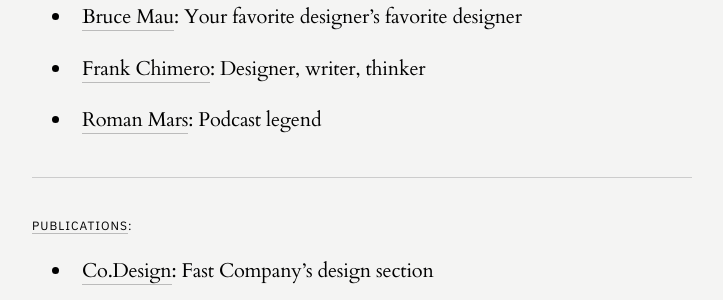
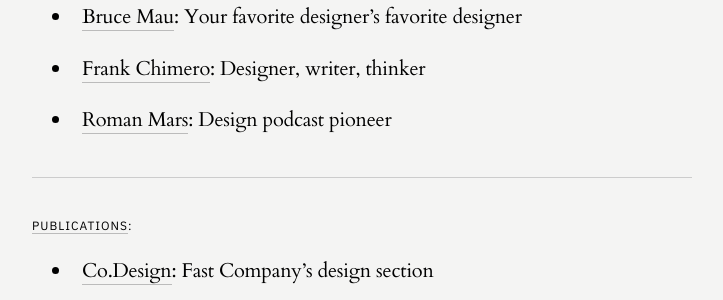
Before and after one commit to jeremydcherry/jeremydcherry.github.io, a Jekyll site: the page built from content/resources.md, in a window 1280 px wide and 900 px high, scrolled down 556 px. Shown: the part 154-454 px from the top of the window, without its empty margins (428-1151 px from the left). Built offline with Jekyll 4.4.1, drawn with Linux system fonts in a browser that asks for light colours.

Commit message:
Updated resources

```diff
--- a/content/resources.md
+++ b/content/resources.md
@@ -31,7 +31,7 @@
 
 - [Frank Chimero](https://frankchimero.com/): Designer, writer, thinker
 
-- [Roman Mars](https://www.romanmars.com/): Podcast legend
+- [Roman Mars](https://www.romanmars.com/): Design podcast pioneer
 
 ---
 
```
